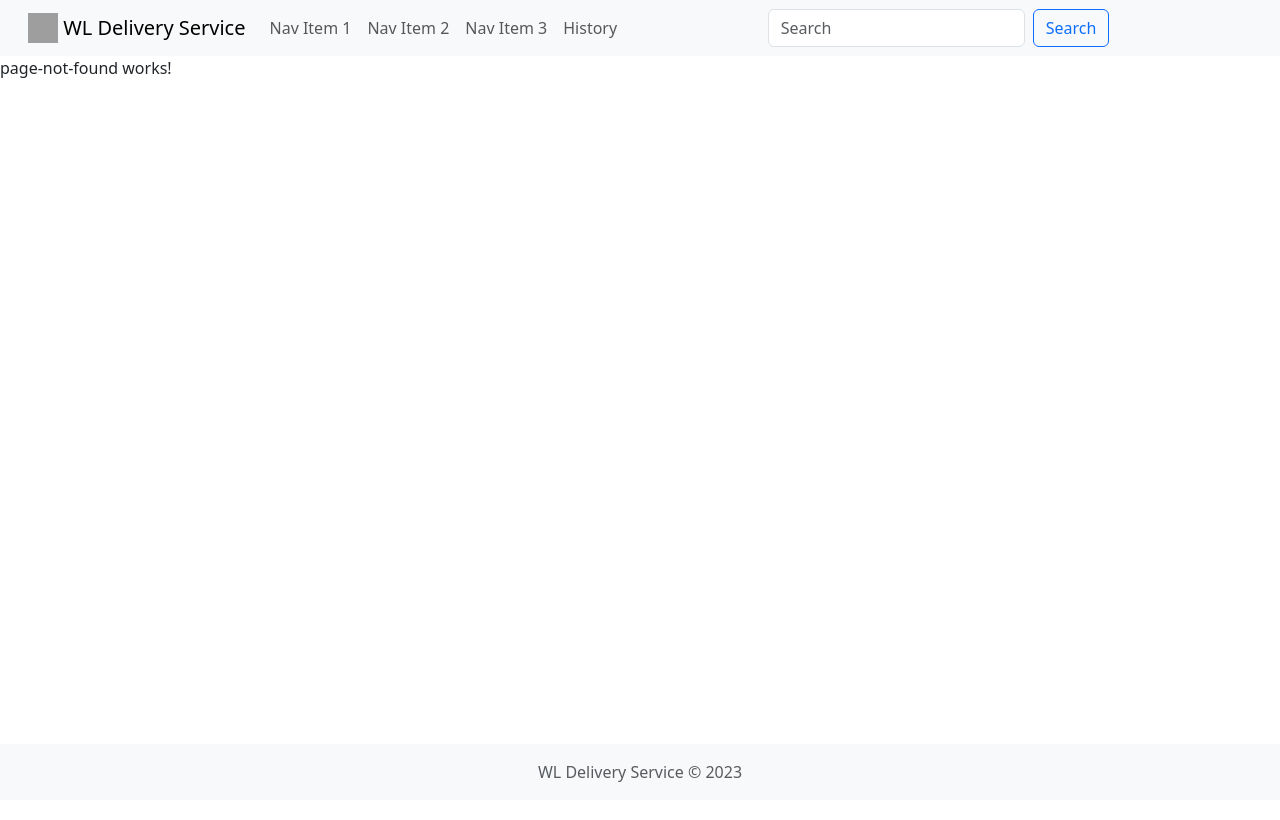
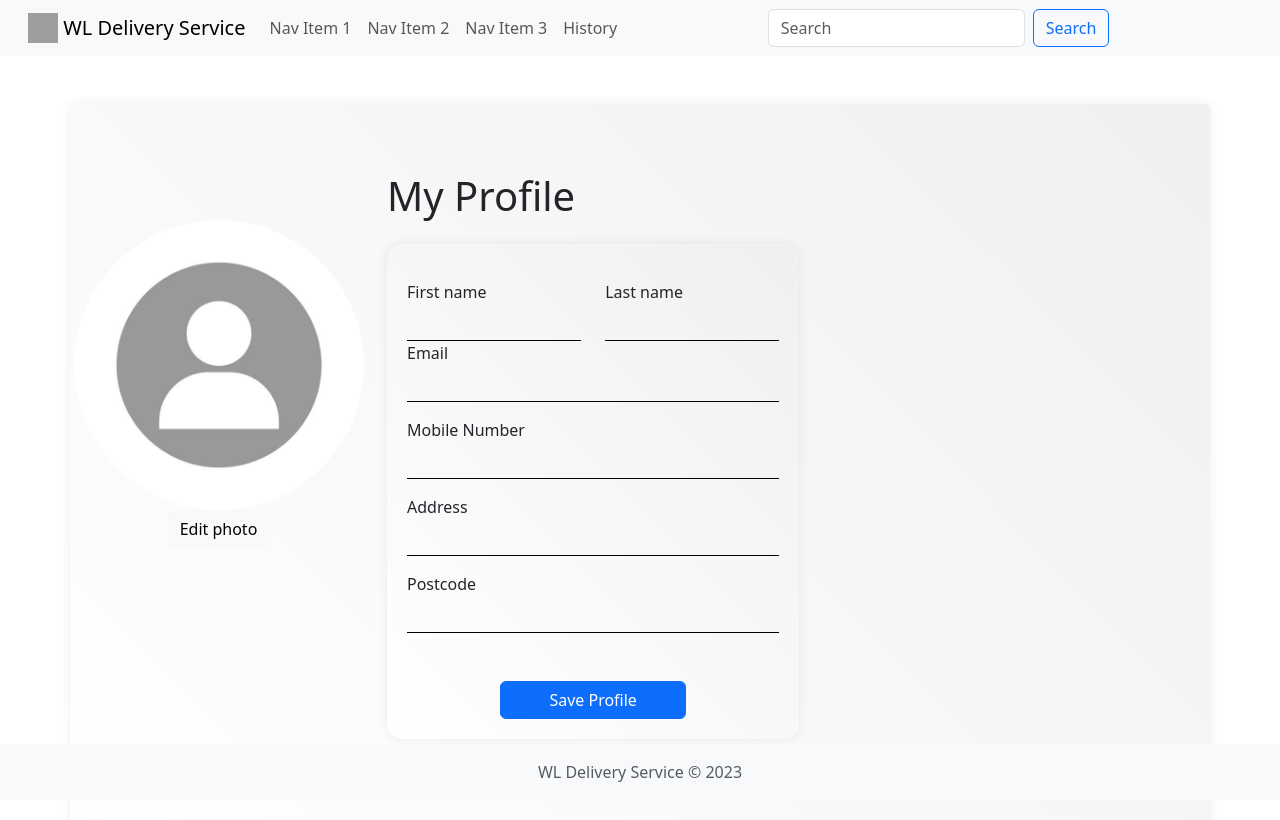
Before and after one commit to perse-foni/WL_Delivery_Service, an Angular app: page /profile in a window 1280 px wide. Shown: the top 820 px of the page. Built offline with nearby package versions, Linux system fonts and the light colour scheme; grey boxes are pictures that could not be loaded.

Commit message:
created account page, add routing

```diff
--- a/src/app/app.routes.ts
+++ b/src/app/app.routes.ts
@@ -2,15 +2,15 @@ import { Routes } from '@angular/router';
 import { LandingPageComponent } from './components/landing-page/landing-page.component';
 import { HomePageComponent } from './components/home-page/home-page.component';
 import { PageNotFoundComponent } from './components/page-not-found/page-not-found.component';
+import { AccountPageComponent } from './components/account-page/account-page.component';
 import { HistoryPageComponent } from './components/history-page/history-page.component';
-
 
 export const routes: Routes = [
 
     { path:'login', component:LandingPageComponent},
     { path:'home', component:HomePageComponent},
+    { path: 'profile', component:AccountPageComponent},
     { path: 'history', component:HistoryPageComponent},
-
     { path: '', redirectTo: 'login', pathMatch: 'full'},
     { path: '**', component:PageNotFoundComponent}
 ];
--- /dev/null
+++ b/src/app/components/account-page/account-page.component.css
@@ -0,0 +1,15 @@
+.container {
+    background: linear-gradient(45deg, #ffffff, #f0f0f0);
+    border-radius: 15px;
+    box-shadow: 0 0 10px rgba(52, 77, 101, 0.1);
+    padding: 20px;
+    margin-bottom: 20px;
+}
+
+.form-border {
+    border: none;
+    border-bottom: 1px solid black;
+    background-color: transparent;
+    border-radius: initial;
+
+}
--- /dev/null
+++ b/src/app/components/account-page/account-page.component.html
@@ -0,0 +1,57 @@
+
+ <div class="container rounded bg-white mt-5 mb-5">
+    <div class="row">
+        <div class="col-md-3 border-right">
+            <div class="d-flex flex-column align-items-center text-center p-3 py-5">
+                <img class="rounded-circle mt-5" width="290px" src="assets/images/istockphoto-1337144146-612x612.jpg">
+                <button class="btn btn-light" type="button">Edit photo</button>
+            </div>
+        </div>
+        <div class="d-flex col-md-5 border-right align-items-center justify-content-center">
+            <div class="p-3 py-5 align-items-center justify-content-center">
+                <div class="d-flex justify-content-between align-items-center mb-3">
+                    <h1 class="text-right">My Profile</h1>
+                </div>
+                <div class="container mt-3">
+                    <div class="row mt-3">
+                        <div class="col-md-6">
+                            <label class="labels">First name</label>
+                            <input type="text" class="form-control form-border">
+                        </div>
+                        <div class="col-md-6">
+                            <label class="labels">Last name</label>
+                            <input type="text" class="form-control form-border">
+                        </div>
+                    </div>
+                    <div class="row mb-3">
+                        <div class="col-md-12">
+                            <label class="labels">Email</label>
+                            <input type="text" class="form-control form-border">
+                        </div>
+                    </div>
+                    <div class="row mb-3">
+                        <div class="col-md-12">
+                            <label class="labels">Mobile Number</label>
+                            <input type="text" class="form-control form-border">
+                        </div>
+                    </div>
+                    <div class="row mb-3">
+                        <div class="col-md-12">
+                            <label class="labels">Address</label>
+                            <input type="text" class="form-control form-border">
+                        </div>
+                    </div>
+                    <div class="row mb-3">
+                        <div class="col-md-12">
+                            <label class="labels">Postcode</label>
+                            <input type="text" class="form-control form-border">
+                        </div>
+                    </div>
+                    <div class="mt-5 d-grid gap-2 col-6 mx-auto text-center">
+                        <button type="submit" class="btn btn-primary">Save Profile</button>
+                    </div>
+                </div>
+            </div>
+        </div>
+    </div>
+</div>
--- a/src/app/components/home-page/home-page.component.ts
+++ b/src/app/components/home-page/home-page.component.ts
@@ -3,11 +3,13 @@ import { CommonModule } from '@angular/common';
 import { RouterOutlet } from '@angular/router';
 import { CategoriesListComponent } from '../categories-list/categories-list.component';
 import { StoresListComponent } from '../stores-list/stores-list.component';
+import { AccountPageComponent } from '../account-page/account-page.component';
+import { MostFamousStoresListComponent } from '../most-famous-stores-list/most-famous-stores-list.component';
 
 @Component({
   selector: 'app-home-page',
   standalone: true,
-  imports: [CommonModule, RouterOutlet, CategoriesListComponent, StoresListComponent],
+  imports: [CommonModule, RouterOutlet, CategoriesListComponent, StoresListComponent, AccountPageComponent, MostFamousStoresListComponent],
   templateUrl: './home-page.component.html',
   styleUrl: './home-page.component.css'
 })
```
Also changed, not shown: src/app/components/account-page/account-page.component.ts (added, +13 -0 lines), src/assets/images/istockphoto-1337144146-612x612.jpg (added), 1 other file (tests, documents, lock files or other folders).
